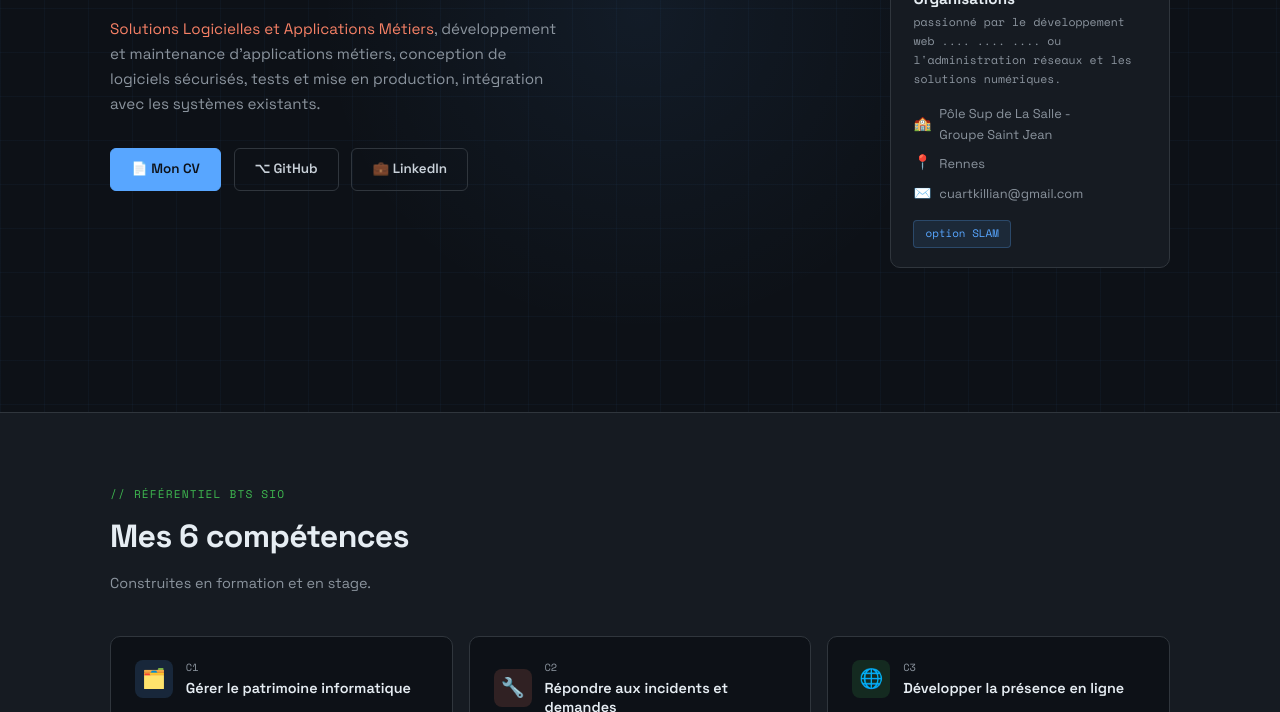
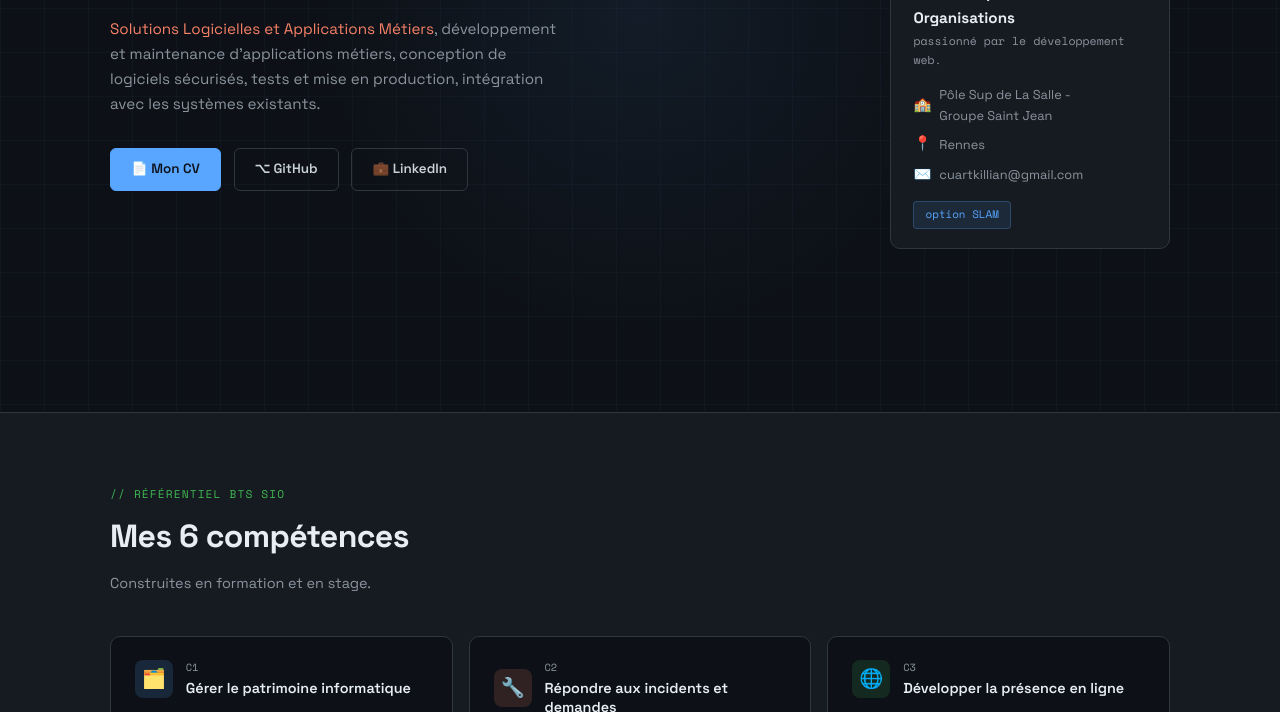
Before and after one commit to cuartk/cuartk.github.io, a plain HTML site: page index.html in a window 1280 px wide. Shown: the part 388-1100 px from the top of the page. Drawn offline with nearby package versions, Linux system fonts and the light colour scheme.

Commit message:
Add files via upload

```diff
--- a/index.html
+++ b/index.html
@@ -62,7 +62,7 @@
         <!-- ✏️ Votre prénom et nom -->
         <div class="profile-name">Étudiant en BTS Services Informatiques aux Organisations</div>
         <!-- ✏️ Votre identifiant GitHub -->
-        <div class="profile-handle">passionné par le développement web ....  ....  .... ou l'administration réseaux et les solutions numériques.</div>
+        <div class="profile-handle">passionné par le développement web.</div>
         <div class="profile-meta">
           <!-- ✏️ Votre établissement -->
           <div class="profile-meta-row"><span>🏫</span> Pôle Sup de La Salle -<br> Groupe Saint Jean</div>
```
